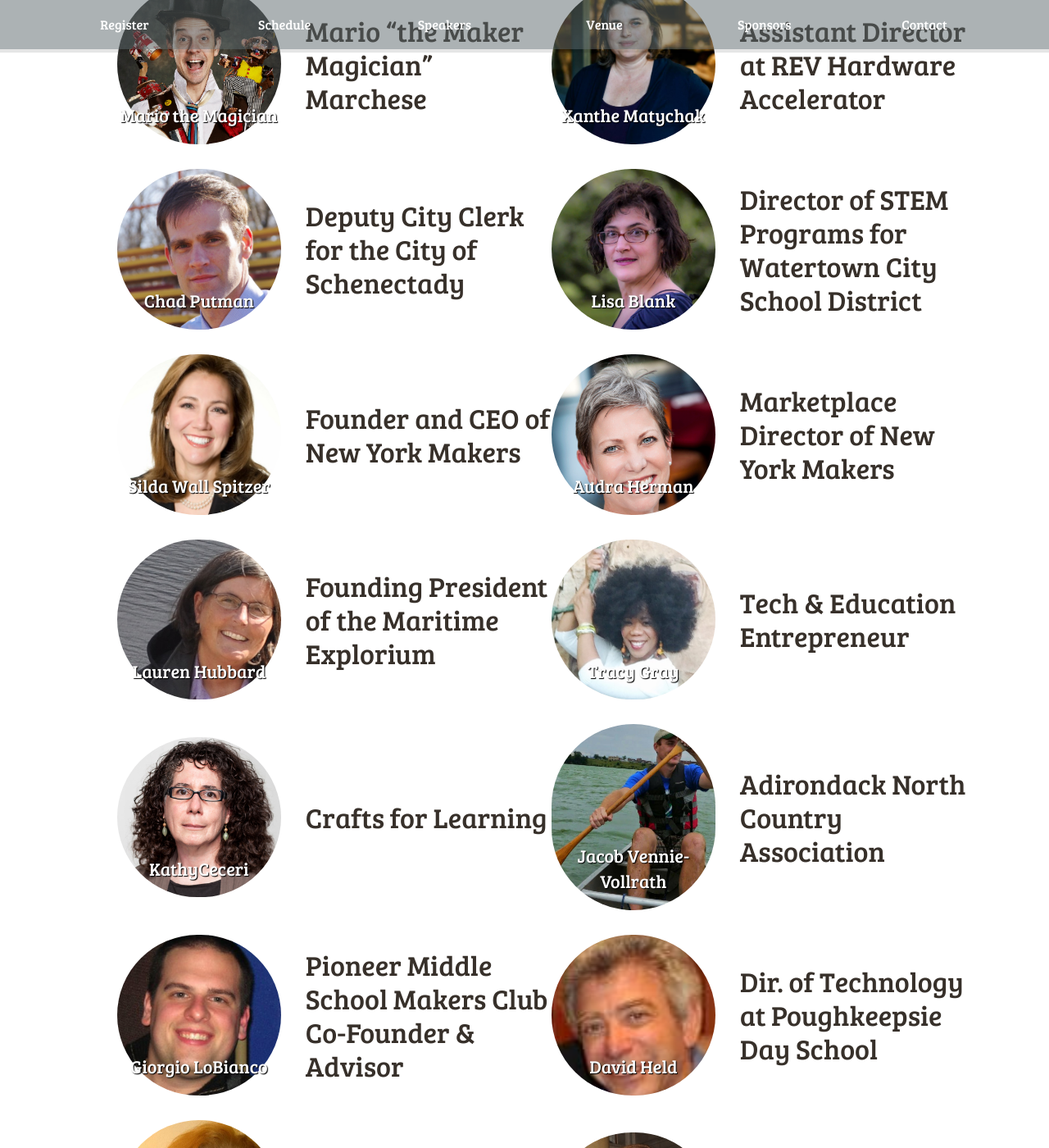
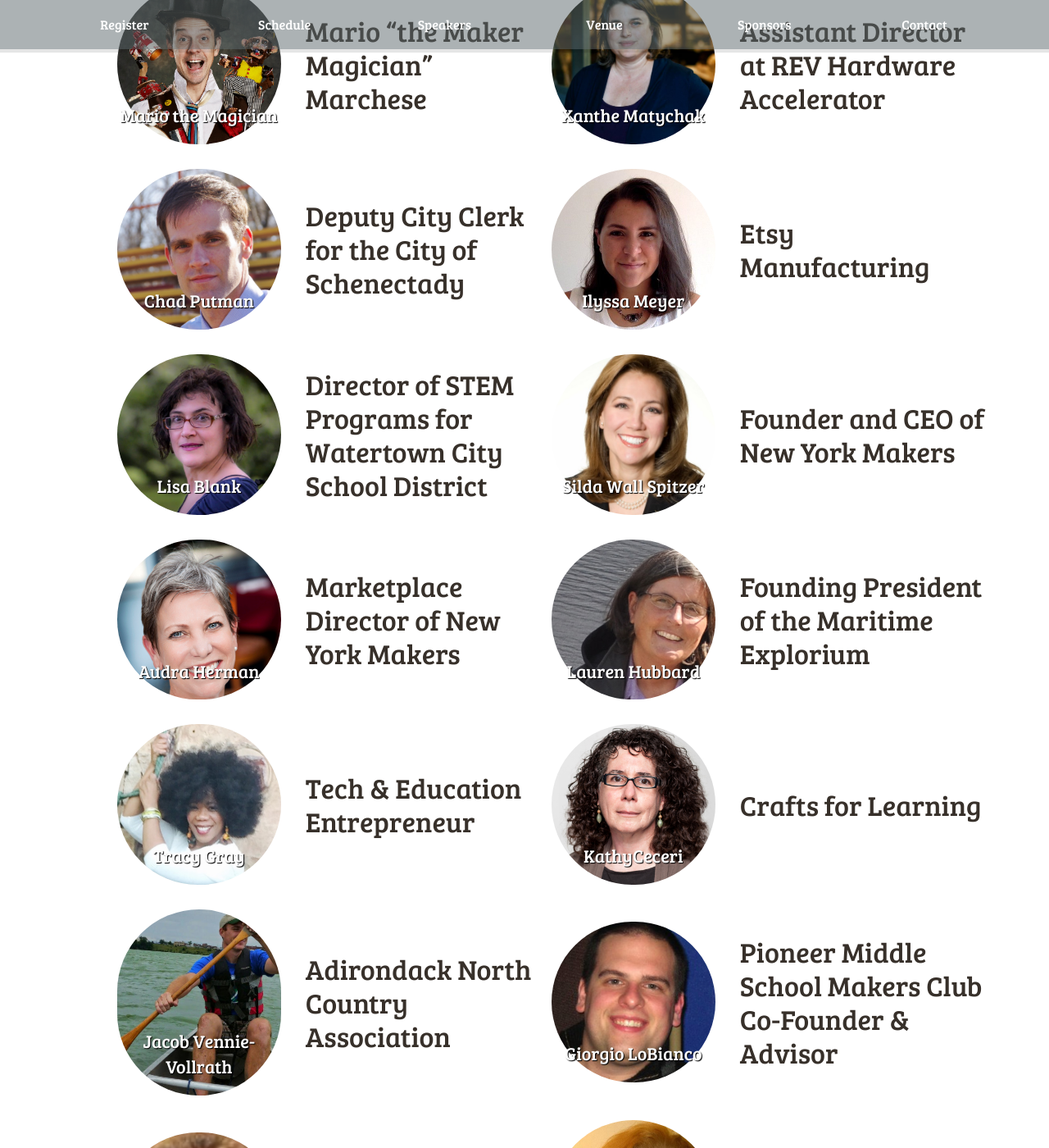
Before and after one commit to nysmakers/nysmakers.github.io, a Jekyll site: the page built from index.html, in a window 1280 px wide and 1400 px high, scrolled down 4967 px. Shown: the whole window at 82% size. Built offline with Jekyll 4.4.1, drawn with Linux system fonts in a browser that asks for light colours; some web fonts are replaced; comment, search, counter and statistics services are not loaded.

Commit message:
Added Ilyssa Meyer from Etsy to speaker list

```diff
--- a/2017/stylesheets/responsive.css
+++ b/2017/stylesheets/responsive.css
@@ -371,6 +371,9 @@ section {
 #speakers #loristahlvanbrackle {
   background: url("/images/speakers/LoriStahlVanBrackle.jpg") no-repeat;
   background-position-x: 35%; }
+#speakers #ilyssameyer {
+  background: url("/images/speakers/IlyssaMeyer.jpg") no-repeat;
+  background-position-x: 35%; }
 
 @media screen and (max-width: 780px) {
   #speakers #talks td:last-child {
--- a/index.html
+++ b/index.html
@@ -186,6 +186,10 @@ title: New York Maker Summit - March 24th, 2017 - Albany, NY
       <tr>
         <td><a href="https://twitter.com/chadputman1" id="chadputman">Chad Putman</a></td>
         <td>Deputy City Clerk for the City of Schenectady</td>
+      </tr>
+      <tr>
+        <td><a href="https://www.etsy.com/manufacturing/apply" id="ilyssameyer">Ilyssa Meyer</a></td>
+        <td>Etsy Manufacturing</td>
       </tr>
       <tr>
         <td><a href="https://twitter.com/ljblank" id="lisablank">Lisa Blank</a></td>
```
Also changed, not shown: images/speakers/IlyssaMeyer.jpg (added).
